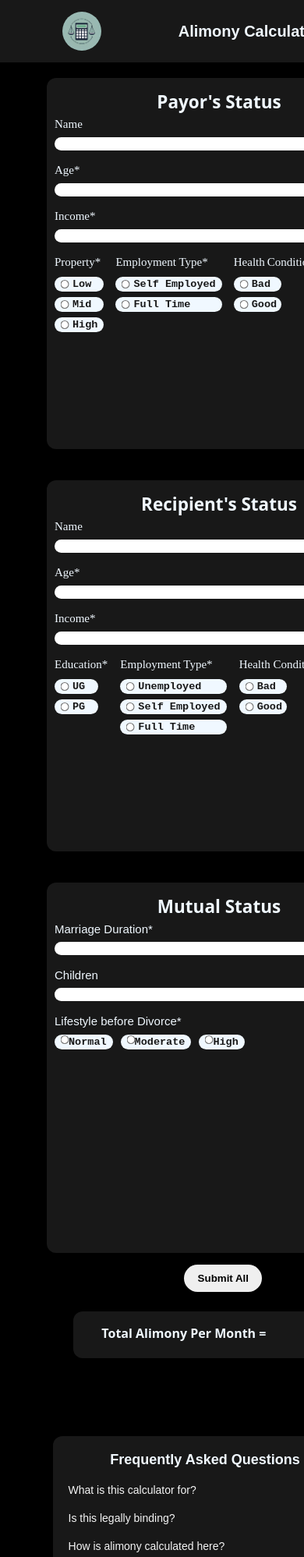
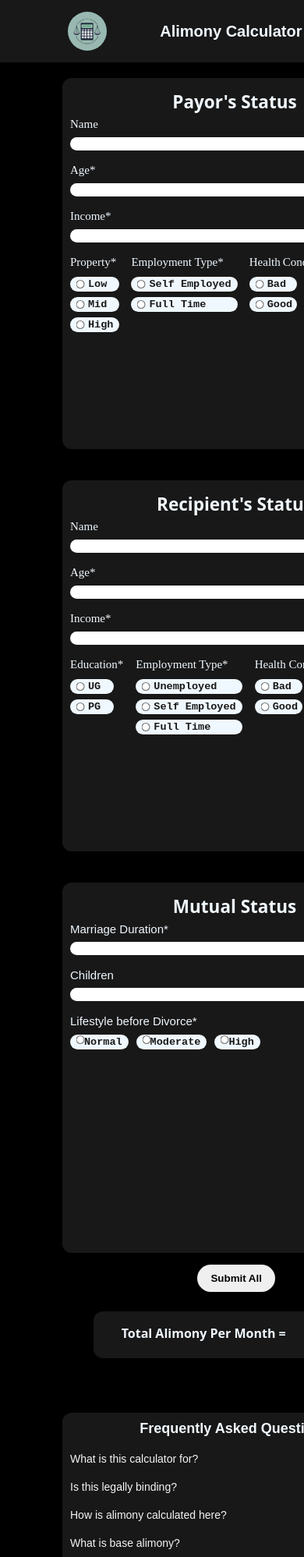
Before and after one commit to Swag-xd/Alimony, a React (Vite) app: page / in a window 390 px wide. Shown: the top 1997 px of the page at 78% size. Built offline with nearby package versions, Linux system fonts and the light colour scheme.

Commit message:
updated to mobile friendly UI

```diff
--- a/src/Components/faq/faq.module.css
+++ b/src/Components/faq/faq.module.css
@@ -36,9 +36,13 @@
 @media(max-width: 768px) {
 
   .faqBox {
-    margin: 50px 8vh;
-    width: 90%;
-    padding: 20px;
+    background-color: #181818;
+    height: 54vh;
+    width: 50vh;
+    margin: 20px 35px 0px 80px;
+    font-size: 15px;
+    padding: 10px;
+    border-radius: 12px;
   }
 
   .faqHeading {
--- a/src/Components/form/form.module.css
+++ b/src/Components/form/form.module.css
@@ -55,7 +55,7 @@ button:hover {
     }
 
     .submitButton {
-        margin: 15px 28vh;
+        margin: 15px 30vh;
         justify-content: center;
     }
 
--- a/src/Components/header/header.module.css
+++ b/src/Components/header/header.module.css
@@ -63,15 +63,15 @@ img {
 
     .Name{
         font-size: 20px;
-        margin-right: 108px;
+        margin-right: 197px;
     }
     .Icon {
         justify-content: center;
         /* width: 100%; */
-        margin-left: 50px;
+        margin-left: 22px;
     }
 
     img {
-        margin:5px 20px;
+        margin:5px 55px;
     }
 }
--- a/src/Components/mutual/mutual.module.css
+++ b/src/Components/mutual/mutual.module.css
@@ -77,7 +77,7 @@ input[type="checkbox"] {
 @media(max-width: 768px) {
     .mutualForm {
 
-        margin: 20px 35px 0px 50px;
+        margin: 20px 35px 0px 70px;
     }
 
 }
--- a/src/Components/payor/payor.module.css
+++ b/src/Components/payor/payor.module.css
@@ -147,7 +147,7 @@ input[type="checkbox"] {
 @media(max-width: 768px) {
     .payorForm {
 
-        margin: 20px 35px 0px 50px;
+        margin: 20px 35px 0px 70px;
     }
 
 }
--- a/src/Components/recipient/recipient.module.css
+++ b/src/Components/recipient/recipient.module.css
@@ -148,7 +148,7 @@ input[type="checkbox"] {
 @media(max-width: 768px) {
     .recipientForm {
 
-        margin: 20px 35px 0px 50px;
+        margin: 20px 35px 0px 70px;
     }
 
 }
--- a/src/Components/result/result.module.css
+++ b/src/Components/result/result.module.css
@@ -24,7 +24,7 @@
 @media(max-width: 768px){
 
   .resultSection{
-    margin: auto 10vh;
+    margin: auto 13vh;
     width: 90%;
     height: 50px;
   }
```
